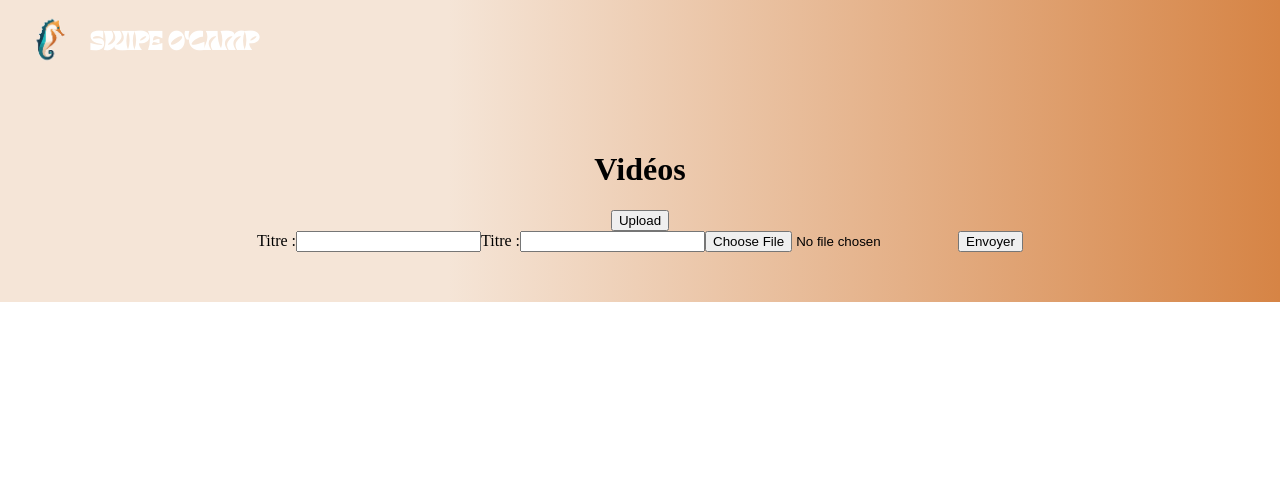
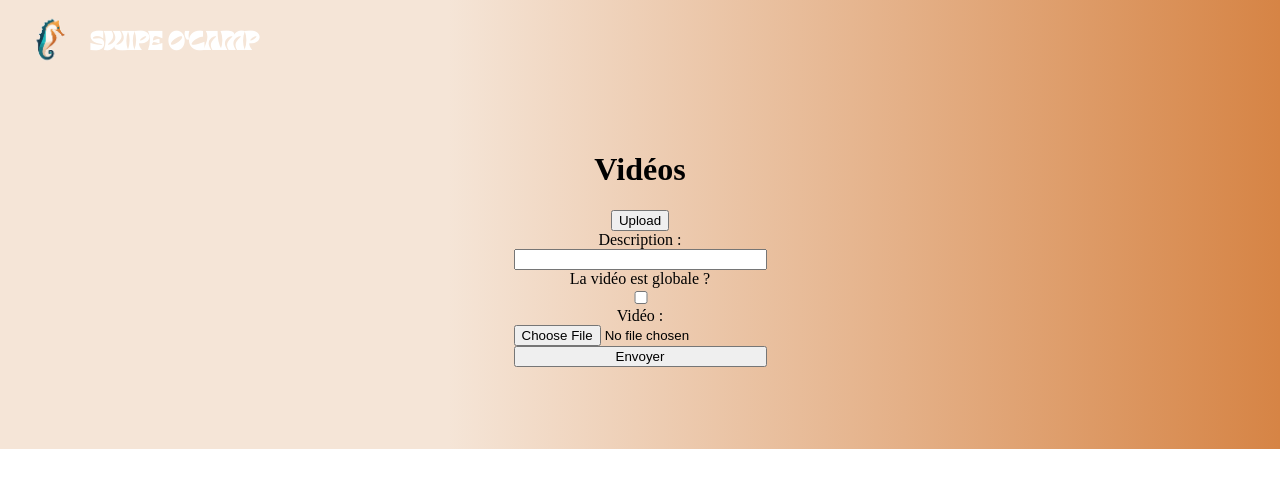
Before and after one commit to SuperKiment/workshop-2024, a React (Create React App) app in the folder swipecamp/: page /videos in a window 1280 px wide. Both pictures are taken after a click on the button "Upload". Shown: the top 488 px of the page. Built offline with nearby package versions, Linux system fonts and the light colour scheme; no server answers.

Commit message:
upload crée une entrée sql

```diff
--- a/swipecamp/src/components/UploadForm.jsx
+++ b/swipecamp/src/components/UploadForm.jsx
@@ -1,9 +1,22 @@
 import { bddURL } from "../config";
 import { useState } from "react";
+import { useUserContext } from "../context/UserContext";
 
 const UploadForm = () => {
   const [videoFile, setVideoFile] = useState(null);
+  const [description, setDescription] = useState("");
+  const [isGlobal, setIsGlobal] = useState(false);
   const [message, setMessage] = useState("");
+
+  const { user } = useUserContext();
+
+  const handleDescriptionChange = (e) => {
+    setDescription(e.target.value);
+  };
+
+  const handleIsGlobalChange = (e) => {
+    setIsGlobal(e.target.checked);
+  };
 
   const handleFileChange = (event) => {
     setVideoFile(event.target.files[0]);
@@ -19,15 +32,19 @@ const UploadForm = () => {
 
     const formData = new FormData();
     formData.append("video", videoFile);
+    formData.append("content", description);
+    formData.append("isGlobal", isGlobal ? "1" : "0");
+    formData.append("idUser", user.idUser);
 
     try {
       const response = await fetch(bddURL + "upload", {
         method: "POST",
         body: formData,
+      }).then(async (responseData) => {
+        if (responseData.ok) {
+          setMessage("Vidéo uploadée avec succès !");
+        }
       });
-
-      setMessage("Vidéo uploadée avec succès !");
-      console.log(response.data);
     } catch (error) {
       setMessage("Erreur lors de l'upload de la vidéo.");
       console.error(error);
@@ -35,13 +52,37 @@ const UploadForm = () => {
   };
 
   return (
-    <form onSubmit={handleSubmit}>
-      <label htmlFor="title">Titre :</label>
-      <input type="text" name="title" id="title" />
-      <label htmlFor="desc">Titre :</label>
-      <input type="text" name="desc" id="desc" />
-      <input type="file" accept="video/*" onChange={handleFileChange} />
+    <form
+      onSubmit={handleSubmit}
+      style={{ display: "flex", flexDirection: "column" }}
+    >
+      <label htmlFor="desc">Description :</label>
+      <input
+        type="text"
+        name="desc"
+        id="desc"
+        onChange={handleDescriptionChange}
+        value={description}
+      />
+      <label htmlFor="desc">La vidéo est globale ?</label>
+      <input
+        type="checkbox"
+        name="isGlobal"
+        id="isGlobal"
+        onChange={handleIsGlobalChange}
+        checked={isGlobal}
+      />
+
+      <label htmlFor="file">Vidéo :</label>
+      <input
+        type="file"
+        accept="video/*"
+        name="file"
+        id="file"
+        onChange={handleFileChange}
+      />
       <button type="submit">Envoyer</button>
+      <p>{message}</p>
     </form>
   );
 };
```
